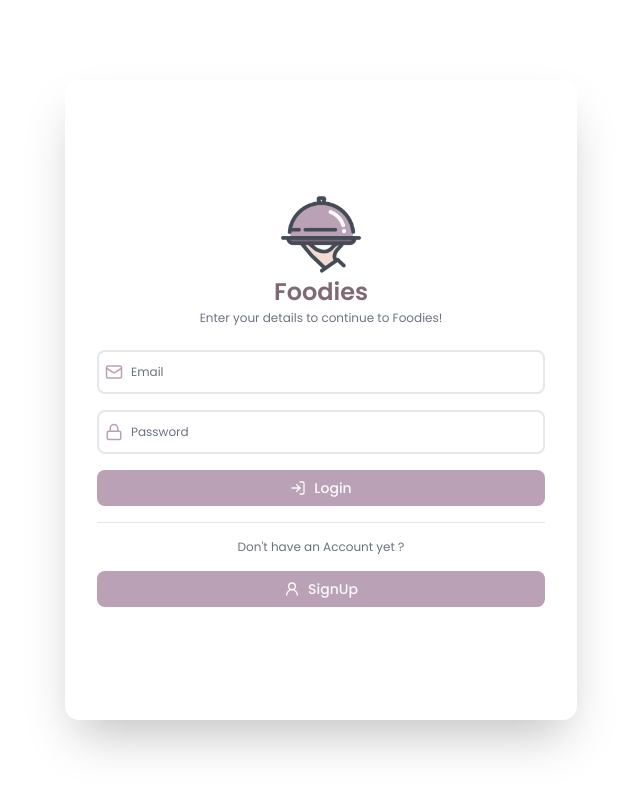
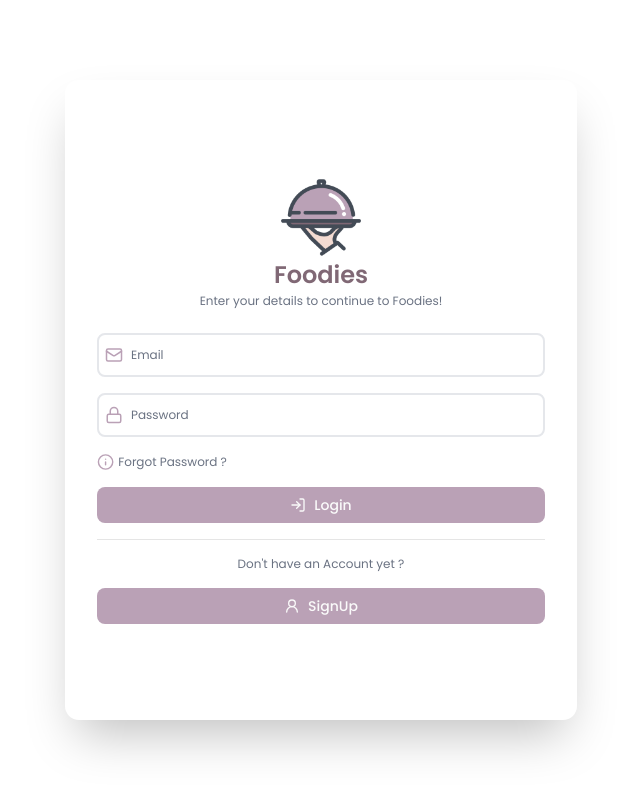
Before and after one commit to iAhmedAbbas7/foodies, a React (Vite) app in the folder Client/: page /login in a window 1280 px wide. Shown: the top 792 px of the page, without its empty margins (319-959 px from the left). Built offline with nearby package versions, Linux system fonts and the light colour scheme.

Commit message:
Implemented the Forgot Password Route Navigation inside the Login Component

```diff
--- a/Client/src/auth/Login.tsx
+++ b/Client/src/auth/Login.tsx
@@ -7,7 +7,7 @@ import { useNavigate } from "react-router-dom";
 import { Button } from "../components/ui/button";
 import { Separator } from "../components/ui/separator";
 import { useState, type ChangeEvent, type FormEvent } from "react";
-import { Loader2, Lock, LogIn, Mail, User2, X } from "lucide-react";
+import { Info, Loader2, Lock, LogIn, Mail, User2, X } from "lucide-react";
 import { userLoginSchema, type LoginInputState } from "../schema/userSchema";
 
 // <== LOGIN COMPONENT ==>
@@ -185,6 +185,17 @@ const Login = () => {
                 </div>
               )}
             </motion.div>
+            {/* FORGOT PASSWORD */}
+            <motion.div
+              variants={itemVariants}
+              className="w-full flex items-center justify-start gap-1"
+              onClick={() => navigate("/forgot-password")}
+            >
+              <Info className="text-lightPurple" size={18} />
+              <h5 className="w-full text-gray-500 text-xs hover:underline underline-offset-2 cursor-pointer">
+                Forgot Password ?
+              </h5>
+            </motion.div>
             {/* LOGIN BUTTON */}
             <motion.div variants={itemVariants} className="w-full">
               <Button
```
